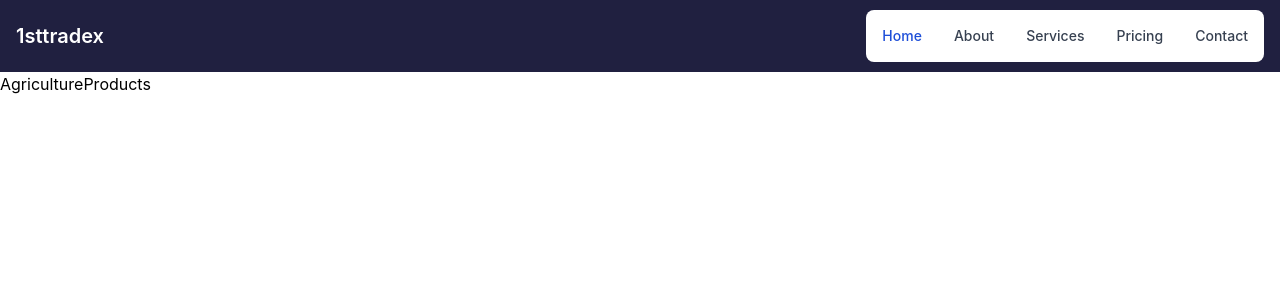
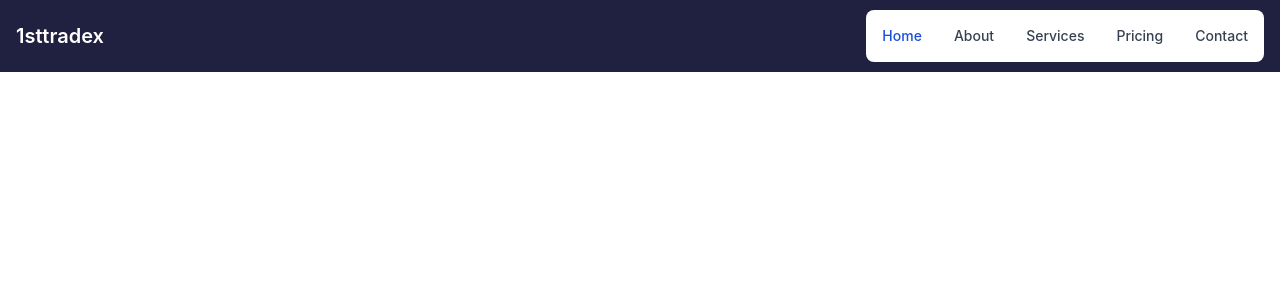
Before and after one commit to stechx1/tradex, a Next.js app: page /agriculture-products in a window 1280 px wide. Shown: the top 300 px of the page. Built offline with nearby package versions, Linux system fonts and the light colour scheme.

Commit message:
navbar color change

```diff
--- a/src/pages/agriculture-products/index.jsx
+++ b/src/pages/agriculture-products/index.jsx
@@ -2,7 +2,9 @@ import React from 'react'
 
 const AgricultureProducts = () => {
   return (
-    <div>AgricultureProducts</div>
+    <div>
+
+    </div>
   )
 }
 
```
